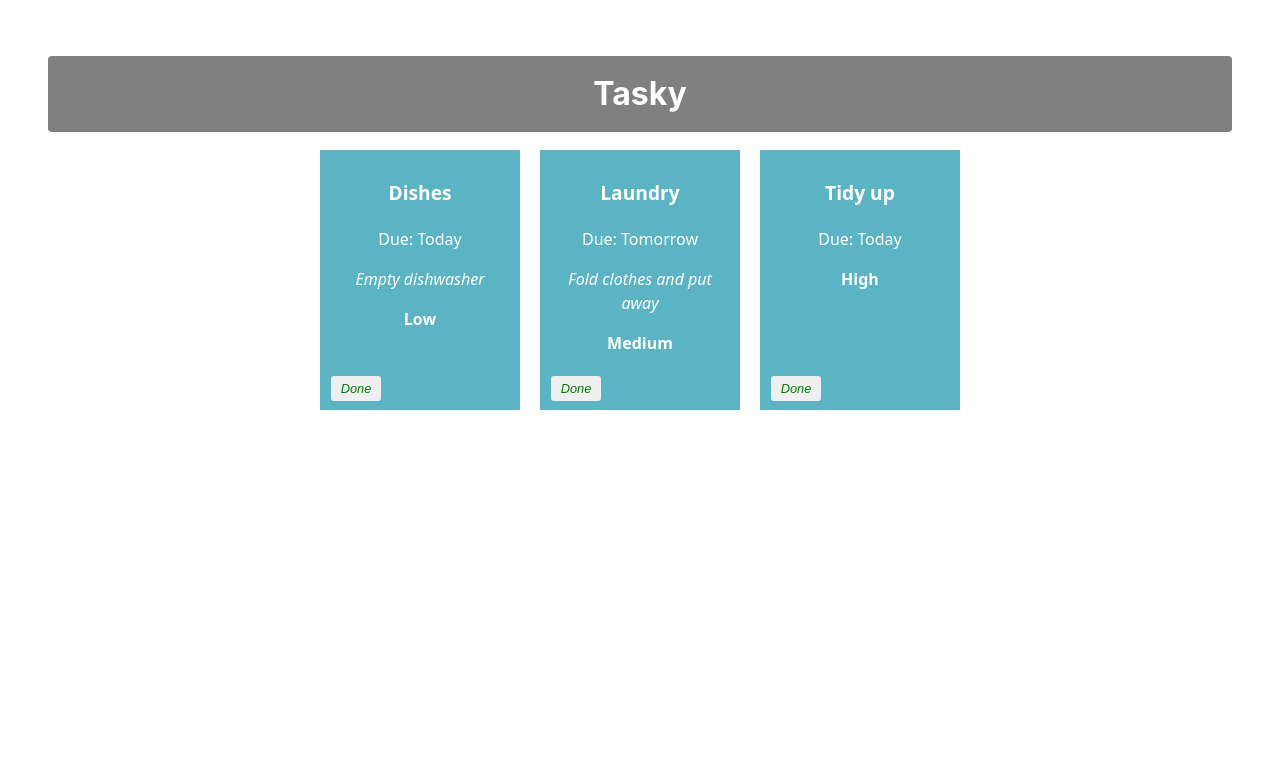
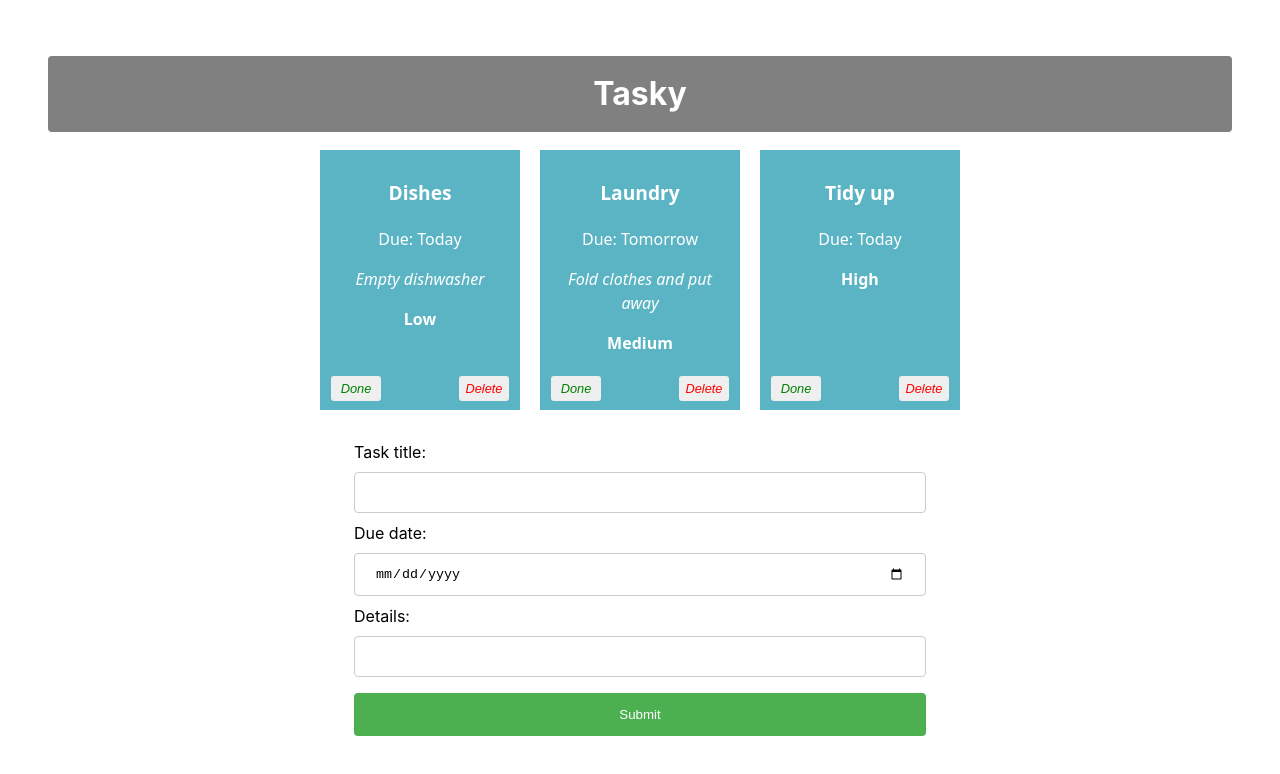
Before and after one commit to 20107850/react-basics-labs, a React (Vite) app in the folder tasky/: page / in a window 1280 px wide. Shown: the top 774 px of the page. Built offline with nearby package versions, Linux system fonts and the light colour scheme.

Commit message:
Add task: form added

```diff
--- a/tasky/src/App.css
+++ b/tasky/src/App.css
@@ -59,3 +59,39 @@
   left: 5px;
   color: green;
 }
+.deleteButton {
+  position: absolute;
+  bottom: 5px;
+  right: 5px;
+  color: red;
+}
+input[type=text], input[type=date] {
+  width: 100%;
+  padding: 12px 20px;
+  margin: 8px 0;
+  display: inline-block;
+  border: 1px solid #ccc;
+  border-radius: 4px;
+  box-sizing: border-box;
+}
+
+input[type=submit] {
+  width: 100%;
+  background-color: #4CAF50;
+  color: white;
+  padding: 14px 20px;
+  margin: 8px 0;
+  border: none;
+  border-radius: 4px;
+  cursor: pointer;
+}
+
+input[type=submit]:hover {
+  background-color: #45a049;
+}
+
+form {
+  text-align: left;
+  width: 50%;
+  margin: auto;
+}
--- a/tasky/src/App.jsx
+++ b/tasky/src/App.jsx
@@ -1,6 +1,7 @@
 import './App.css';
 import Task from './components/Task';
 import React, { useState } from 'react';
+import AddTaskForm from './components/Form';
 
 
 function App() {
@@ -17,6 +18,11 @@
     setTaskState({tasks});
     console.log(`${taskIndex} ${tasks[taskIndex].done}`);
   }
+  const deleteHandler = (taskIndex) => {
+    const tasks = [...taskState.tasks];
+    tasks.splice(taskIndex, 1);
+    setTaskState({tasks});
+  }
 
 
     return (
@@ -31,12 +37,12 @@
       priority={task.priority}
       markDone={() => doneHandler(index)}
       done={task.done}
+      deleteTask = {() => deleteHandler(index)}
+
       />
 
   ))}
-
-
-
+      <AddTaskForm />
     </div>
   );
 
--- /dev/null
+++ b/tasky/src/components/Form.jsx
@@ -0,0 +1,28 @@
+import React from "react";
+
+const AddTaskForm = (props) => {
+
+  return (
+    <div>
+      <form>
+        <label>
+            Task title:
+            <input type="text" name="title" required />
+        </label>
+        <br />
+        <label>
+            Due date:
+            <input type="date" name="deadline" required />
+        </label>
+        <br />
+        <label>
+            Details:
+            <input type="text" name="description" />
+        </label>
+        <input type="submit" value="Submit" />
+        </form>
+    </div>
+  )
+};
+
+export default AddTaskForm;
--- a/tasky/src/components/Task.jsx
+++ b/tasky/src/components/Task.jsx
@@ -10,6 +10,7 @@
             <p>{props.children}</p>
              <p className="priority">{props.priority}</p>
              <button onClick={props.markDone} className='doneButton'>Done</button>
+            <button className='deleteButton' onClick={props.deleteTask}>Delete</button>
 
 
         </div>
```
